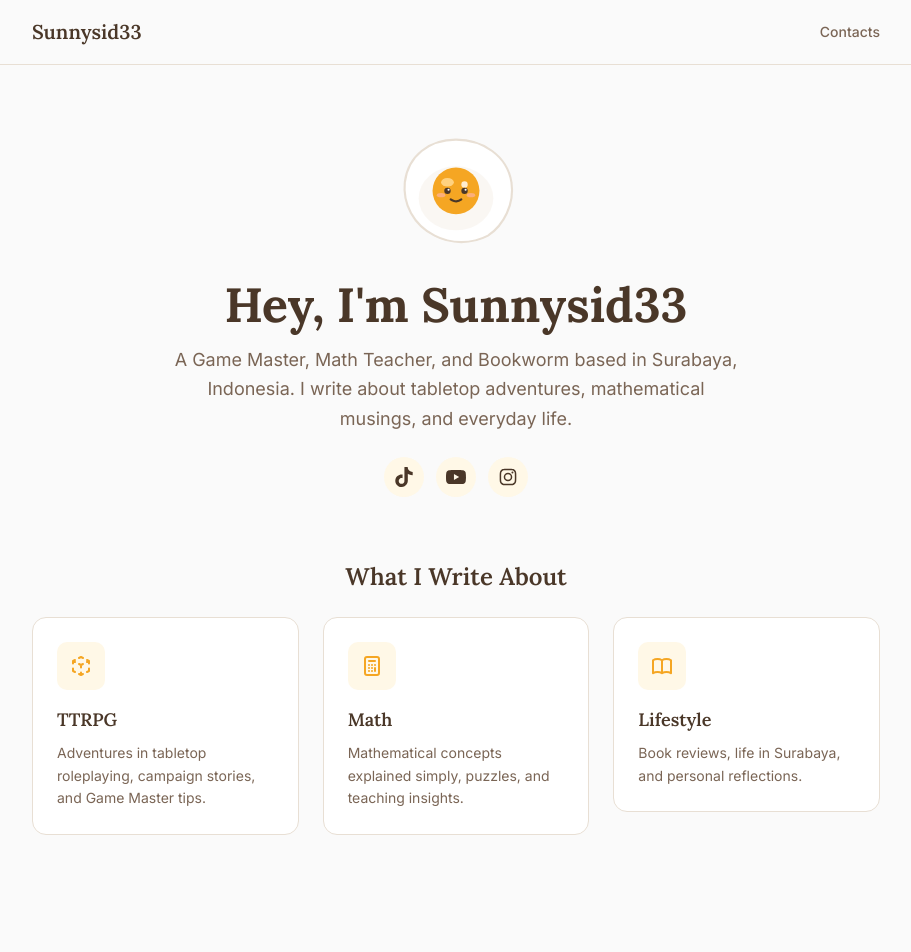
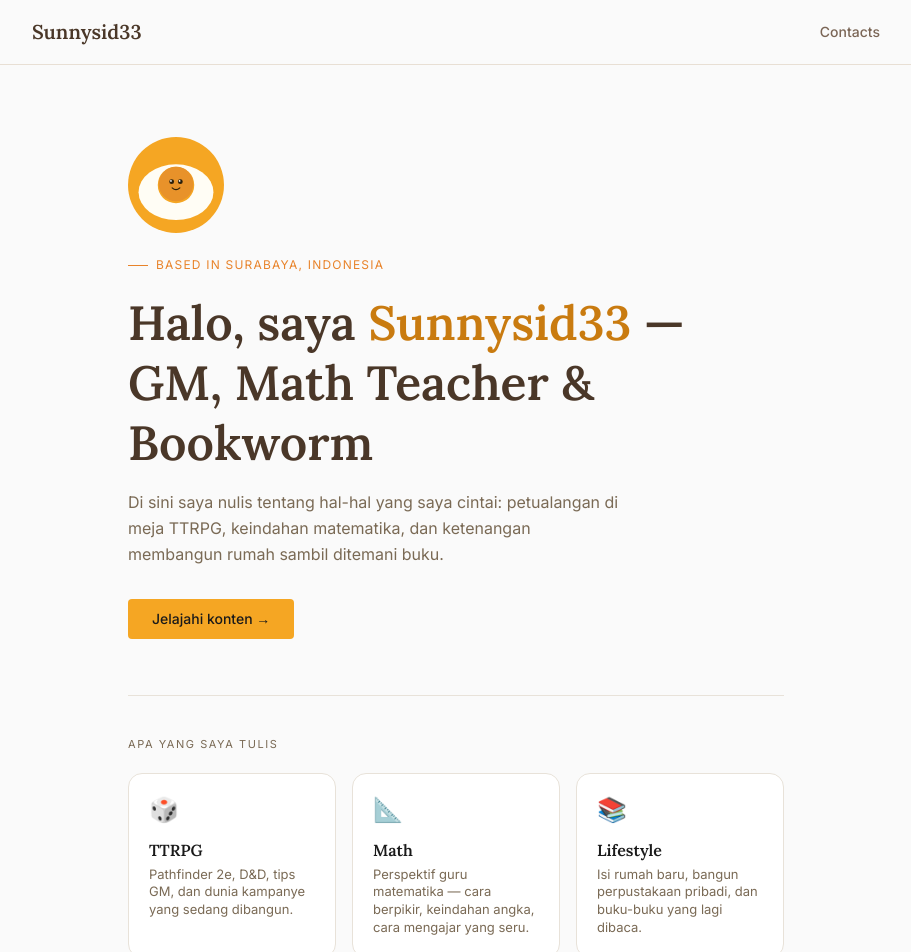
Before and after one commit to Sunnyside33/v0-personal-website, a Next.js app: page / in a window 1280 px wide. Shown: the top 952 px of the page, without its empty margins (184-1095 px from the left). Built offline with nearby package versions, Linux system fonts and the light colour scheme.

Commit message:
update v8

```diff
--- a/app/page.tsx
+++ b/app/page.tsx
@@ -1,92 +1,114 @@
-import { FriedEggAvatar } from "@/components/fried-egg-avatar";
-import { TopicCard } from "@/components/topic-card";
-import { SocialLinks } from "@/components/social-links";
+import Link from "next/link"
+
+const EGG_SVG = (
+  <svg viewBox="0 0 200 200" xmlns="http://www.w3.org/2000/svg" className="w-24 h-24 mb-6">
+    <rect width="200" height="200" fill="#F5A623" rx="100" />
+    <ellipse cx="100" cy="115" rx="78" ry="58" fill="#FFFDF5" />
+    <ellipse cx="82" cy="108" rx="12" ry="10" fill="#e8e0d0" />
+    <ellipse cx="120" cy="122" rx="9" ry="7" fill="#e8e0d0" />
+    <circle cx="100" cy="100" r="38" fill="#F5A623" />
+    <circle cx="100" cy="98" r="36" fill="#E8922A" />
+    <circle cx="91" cy="93" r="5" fill="#2C1F0A" />
+    <circle cx="109" cy="93" r="5" fill="#2C1F0A" />
+    <circle cx="89.5" cy="91.5" r="1.8" fill="white" />
+    <circle cx="107.5" cy="91.5" r="1.8" fill="white" />
+    <path d="M92 106 Q100 113 108 106" stroke="#2C1F0A" strokeWidth="2.5" fill="none" strokeLinecap="round" />
+  </svg>
+)
+
+const topics = [
+  {
+    href: "/ttrpg",
+    icon: "🎲",
+    title: "TTRPG",
+    desc: "Pathfinder 2e, D&D, tips GM, dan dunia kampanye yang sedang dibangun.",
+  },
+  {
+    href: "/math",
+    icon: "📐",
+    title: "Math",
+    desc: "Perspektif guru matematika — cara berpikir, keindahan angka, cara mengajar yang seru.",
+  },
+  {
+    href: "/lifestyle",
+    icon: "📚",
+    title: "Lifestyle",
+    desc: "Isi rumah baru, bangun perpustakaan pribadi, dan buku-buku yang lagi dibaca.",
+  },
+]
+
+const socials = [
+  { href: "https://www.tiktok.com/@sunny.sid33", label: "📹 TikTok" },
+  { href: "https://www.youtube.com/@Suryatamaa00", label: "▶️ YouTube" },
+  { href: "https://www.instagram.com/suryatamaa._/", label: "📸 Instagram" },
+]
 
 export default function HomePage() {
   return (
-    <div className="max-w-4xl mx-auto px-6 py-16">
-      {/* Hero Section */}
-      <section className="flex flex-col items-center text-center mb-16">
-        <FriedEggAvatar className="w-32 h-32 mb-6" />
-        <h1 className="font-serif text-4xl md:text-5xl font-bold text-foreground mb-4 text-balance">
-          Hey, I&apos;m Sunnysid33
+    <div className="max-w-[720px] mx-auto px-8">
+      {/* HERO */}
+      <section className="pt-18 pb-14">
+        {EGG_SVG}
+        <p className="text-xs tracking-widest uppercase text-[#E8832A] mb-5 flex items-center gap-2">
+          <span className="inline-block w-5 h-px bg-[#E8832A]" />
+          Based in Surabaya, Indonesia
+        </p>
+        <h1 className="font-serif text-4xl md:text-5xl font-semibold leading-tight mb-4">
+          Halo, saya{" "}
+          <em className="not-italic text-[#C97B10]">Sunnysid33</em> —<br />
+          GM, Math Teacher & Bookworm
         </h1>
-        <p className="text-lg text-muted-foreground max-w-xl leading-relaxed mb-6">
-          A Game Master, Math Teacher, and Bookworm based in Surabaya,
-          Indonesia. I write about tabletop adventures, mathematical musings,
-          and everyday life.
+        <p className="text-[#7A6A55] text-base max-w-[500px] leading-relaxed mb-8">
+          Di sini saya nulis tentang hal-hal yang saya cintai: petualangan di meja TTRPG,
+          keindahan matematika, dan ketenangan membangun rumah sambil ditemani buku.
         </p>
-        <SocialLinks />
+        <Link
+          href="/ttrpg"
+          className="inline-block bg-[#F5A623] text-[#1A1A1A] font-medium text-sm px-6 py-2.5 rounded hover:bg-[#C97B10] hover:text-white transition-colors"
+        >
+          Jelajahi konten →
+        </Link>
       </section>
 
-      {/* Topic Cards */}
-      <section>
-        <h2 className="font-serif text-2xl font-semibold text-foreground mb-6 text-center">
-          What I Write About
-        </h2>
-        <div className="grid md:grid-cols-3 gap-6">
-          <TopicCard
-            title="TTRPG"
-            description="Adventures in tabletop roleplaying, campaign stories, and Game Master tips."
-            href="/ttrpg"
-            icon={
-              <svg
-                className="w-6 h-6 text-primary"
-                fill="none"
-                stroke="currentColor"
-                viewBox="0 0 24 24"
-              >
-                <path
-                  strokeLinecap="round"
-                  strokeLinejoin="round"
-                  strokeWidth={2}
-                  d="M14 10l-2 1m0 0l-2-1m2 1v2.5M20 7l-2 1m2-1l-2-1m2 1v2.5M14 4l-2-1-2 1M4 7l2-1M4 7l2 1M4 7v2.5M12 21l-2-1m2 1l2-1m-2 1v-2.5M6 18l-2-1v-2.5M18 18l2-1v-2.5"
-                />
-              </svg>
-            }
-          />
-          <TopicCard
-            title="Math"
-            description="Mathematical concepts explained simply, puzzles, and teaching insights."
-            href="/math"
-            icon={
-              <svg
-                className="w-6 h-6 text-primary"
-                fill="none"
-                stroke="currentColor"
-                viewBox="0 0 24 24"
-              >
-                <path
-                  strokeLinecap="round"
-                  strokeLinejoin="round"
-                  strokeWidth={2}
-                  d="M9 7h6m0 10v-3m-3 3h.01M9 17h.01M9 14h.01M12 14h.01M15 11h.01M12 11h.01M9 11h.01M7 21h10a2 2 0 002-2V5a2 2 0 00-2-2H7a2 2 0 00-2 2v14a2 2 0 002 2z"
-                />
-              </svg>
-            }
-          />
-          <TopicCard
-            title="Lifestyle"
-            description="Book reviews, life in Surabaya, and personal reflections."
-            href="/lifestyle"
-            icon={
-              <svg
-                className="w-6 h-6 text-primary"
-                fill="none"
-                stroke="currentColor"
-                viewBox="0 0 24 24"
-              >
-                <path
-                  strokeLinecap="round"
-                  strokeLinejoin="round"
-                  strokeWidth={2}
-                  d="M12 6.253v13m0-13C10.832 5.477 9.246 5 7.5 5S4.168 5.477 3 6.253v13C4.168 18.477 5.754 18 7.5 18s3.332.477 4.5 1.253m0-13C13.168 5.477 14.754 5 16.5 5c1.747 0 3.332.477 4.5 1.253v13C19.832 18.477 18.247 18 16.5 18c-1.746 0-3.332.477-4.5 1.253"
-                />
-              </svg>
-            }
-          />
-        </div>
-      </section>
+      <hr className="border-[#E8E2D9]" />
+
+      {/* TOPICS */}
+      <p className="text-[11px] tracking-[0.14em] uppercase text-[#7A6A55] mt-10 mb-5">
+        Apa yang saya tulis
+      </p>
+      <div className="grid grid-cols-1 sm:grid-cols-3 gap-4 mb-14">
+        {topics.map((t) => (
+          <Link
+            key={t.href}
+            href={t.href}
+            className="bg-white border border-[#E8E2D9] rounded-xl p-5 hover:border-[#F5A623] hover:-translate-y-0.5 transition-all duration-150 block"
+          >
+            <span className="text-2xl mb-3 block">{t.icon}</span>
+            <div className="font-serif font-semibold text-[#1A1A1A] mb-1">{t.title}</div>
+            <p className="text-[13px] text-[#7A6A55] leading-snug">{t.desc}</p>
+          </Link>
+        ))}
+      </div>
+
+      <hr className="border-[#E8E2D9]" />
+
+      {/* SOCIALS */}
+      <p className="text-[11px] tracking-[0.14em] uppercase text-[#7A6A55] mt-10 mb-5">
+        Temukan saya di
+      </p>
+      <div className="flex flex-wrap gap-2 mb-16">
+        {socials.map((s) => (
+          <a
+            key={s.href}
+            href={s.href}
+            target="_blank"
+            rel="noopener noreferrer"
+            className="bg-white border border-[#E8E2D9] rounded-full px-4 py-1.5 text-[13px] text-[#7A6A55] flex items-center gap-1.5 hover:border-[#F5A623] hover:text-[#C97B10] transition-colors"
+          >
+            {s.label}
+          </a>
+        ))}
+      </div>
     </div>
-  );
+  )
 }
```
